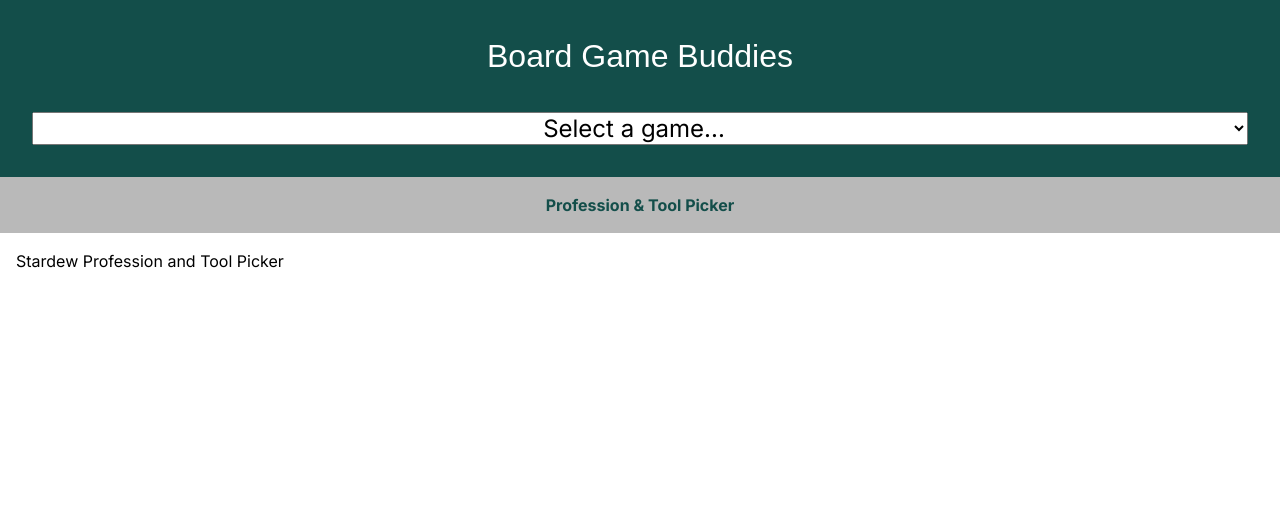
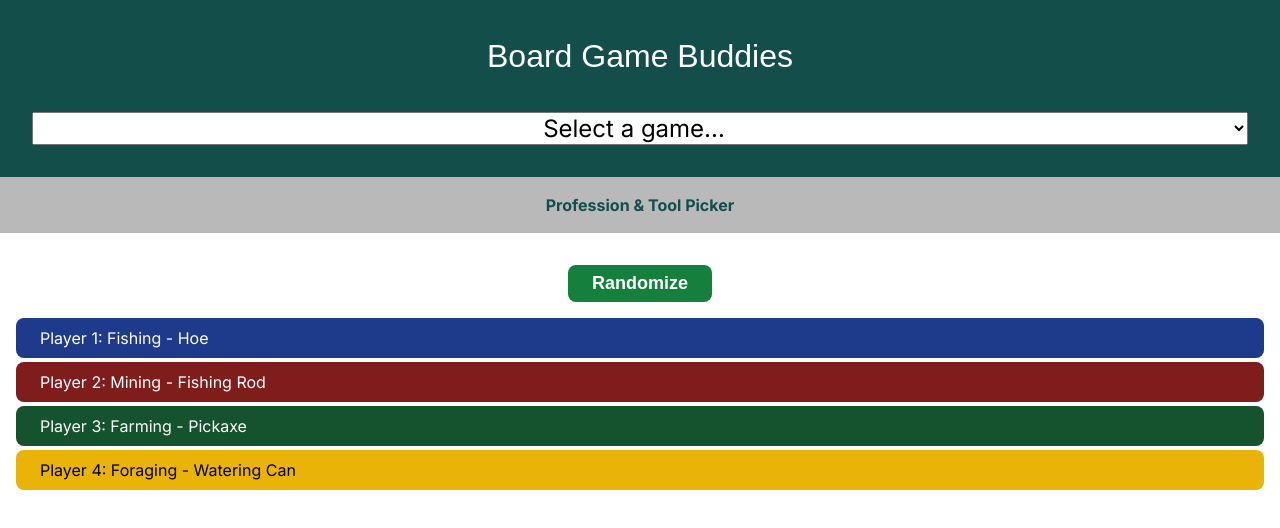
Before and after one commit to eidolon-SE/bgbuddies, a Vue app: page /stardew in a window 1280 px wide. Shown: the top 528 px of the page. Built offline with nearby package versions, Linux system fonts and the light colour scheme; a web font is replaced by a local one.

Commit message:
working stardew picker

```diff
--- a/src/views/Stardew/StardewPickerView.vue
+++ b/src/views/Stardew/StardewPickerView.vue
@@ -1,3 +1,66 @@
+<script setup>
+  import { ref, onMounted } from 'vue'
+  import { shuffle } from '../../util'
+
+  const professions = ref([
+    { name: 'Farming', color: 'green' },
+    { name: 'Fishing', color: 'blue' },
+    { name: 'Foraging', color: 'yellow' },
+    { name: 'Mining', color: 'red' }
+    ])
+  const tools = ref(['Fishing Rod', 'Hoe', 'Pickaxe', 'Watering Can'])
+
+  onMounted(pick)
+
+  function pick() {
+    shuffle(professions.value)
+    shuffle(tools.value)
+  }
+
+</script>
 <template>
-  Stardew Profession and Tool Picker
+  <div class="inputs">
+    <input type="button" class="button" @click="pick" value="Randomize">
+  </div>
+  <ul class="list">
+    <TransitionGroup name="list">
+      <li v-for="n in 4"
+        :key="professions[n - 1].name"
+        class="player"
+        :class="professions[n - 1].color">
+          Player {{ n }}: {{ professions[n - 1].name }} - {{ tools[n - 1] }}
+      </li>
+    </TransitionGroup>
+  </ul>
 </template>
+
+<style>
+.list {
+  list-style-type: none;
+}
+
+.player {
+  background-color: #444;
+  padding: 0.5rem 1.5rem;
+  color: #fff;
+  border-radius: 0.5rem;
+  transition: all 0.3s ease;
+}
+
+.red {
+  background-color: #7f1d1d;
+}
+
+.yellow {
+  background-color: #eab308;
+  color: #000;
+}
+
+.blue {
+  background-color: #1e3a8a;
+}
+
+.green {
+  background-color: #14532d;
+}
+</style>
```
